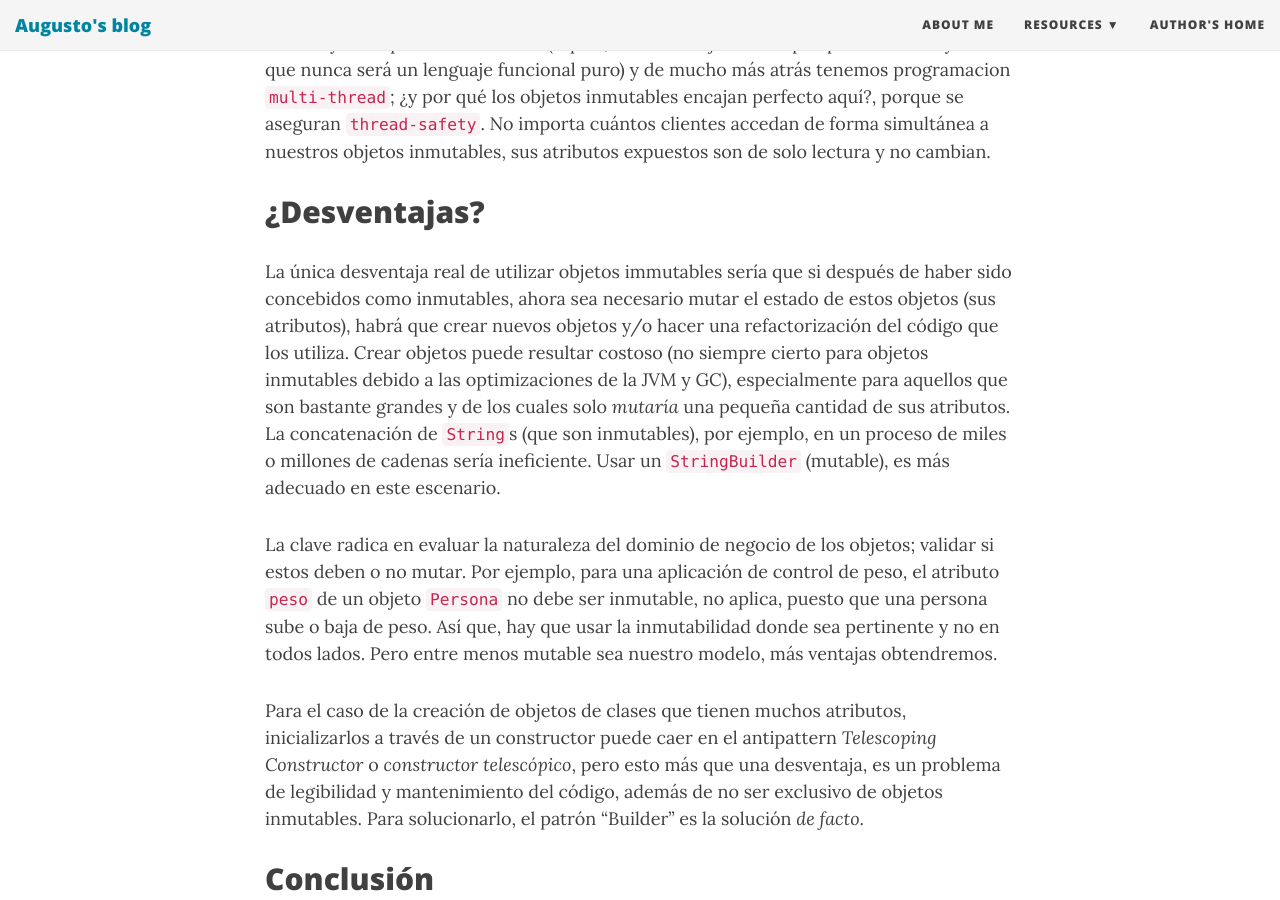
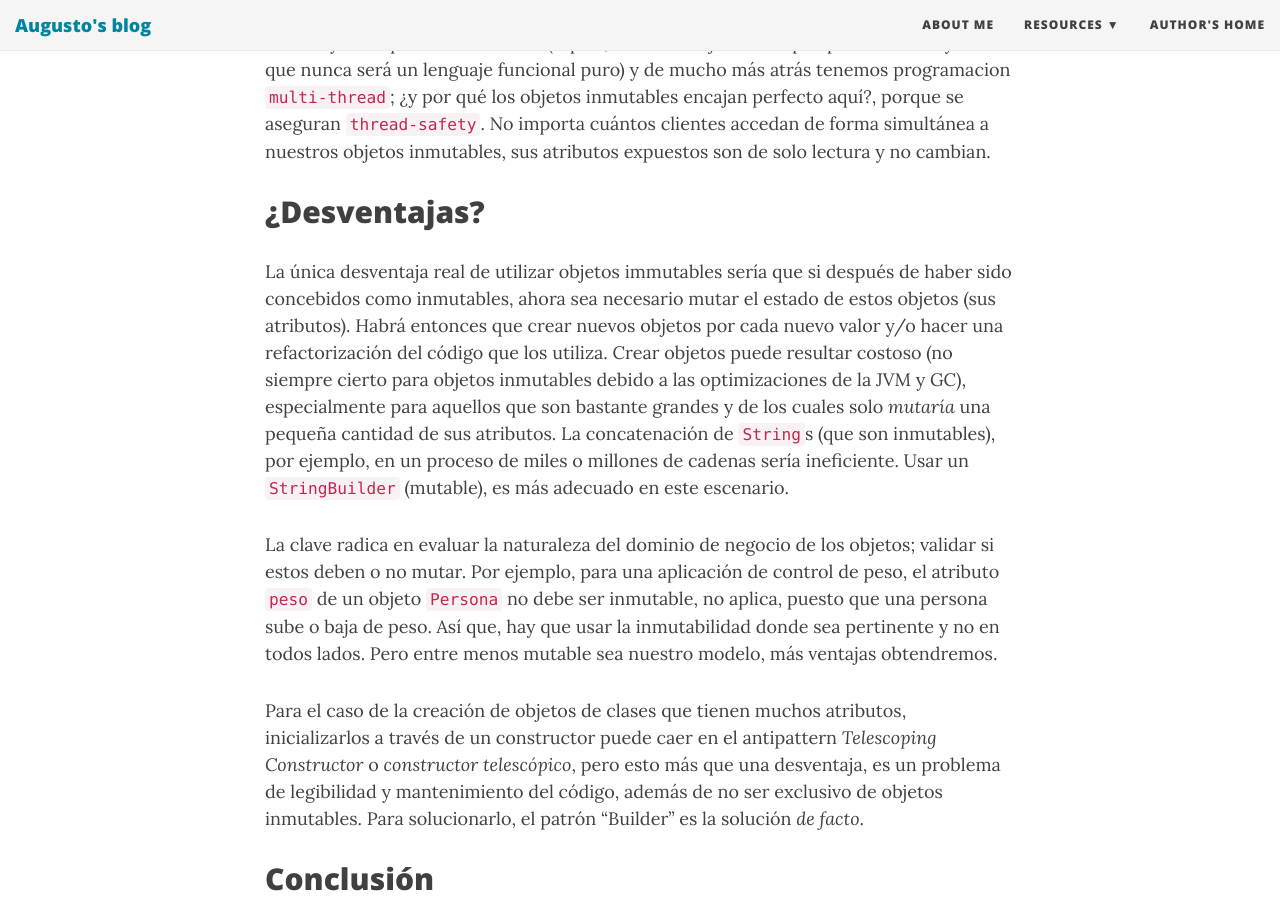
Before and after one commit to aukustomx/aukustomx.github.io, a Jekyll site: the page built from _posts/2019-04-18-good-java-design-immutability.md, in a window 1280 px wide and 900 px high, scrolled down 6430 px. Built offline with Jekyll 4.4.1, drawn with Linux system fonts in a browser that asks for light colours; nearby versions of some CDN libraries.

Commit message:
Update 2019-04-18-good-java-design-immutability.md

```diff
--- a/_posts/2019-04-18-good-java-design-immutability.md
+++ b/_posts/2019-04-18-good-java-design-immutability.md
@@ -157,7 +157,7 @@ Si fueras tú el estudiante en cuestión y al final del semestre recibieras una
 Otro beneficio de los objetos inmutables es su uso en la paralelización. Desde Java 8 ya contamos con un estilo funcional de programación (FP) *out-of-the-box* a través del API de Stream y las expresiones Lambda (repito, es un *estilo funcional* porque Java no es y creo que nunca será un lenguaje funcional puro) y de mucho más atrás tenemos programacion `multi-thread`; ¿y por qué los objetos inmutables encajan perfecto aquí?, porque se aseguran `thread-safety`. No importa cuántos clientes accedan de forma simultánea a nuestros objetos inmutables, sus atributos expuestos son de solo lectura y no cambian.
 
 ## ¿Desventajas?
-La única desventaja real de utilizar objetos immutables sería que si después de haber sido concebidos como inmutables, ahora sea necesario mutar el estado de estos objetos (sus atributos), habrá que crear nuevos objetos y/o hacer una refactorización del código que los utiliza. Crear objetos puede resultar costoso (no siempre cierto para objetos inmutables debido a las optimizaciones de la JVM y GC), especialmente para aquellos que son bastante grandes y de los cuales solo *mutaría* una pequeña cantidad de sus atributos. La concatenación de `String`s (que son inmutables), por ejemplo, en un proceso de miles o millones de cadenas sería ineficiente. Usar un `StringBuilder` (mutable), es más adecuado en este escenario.
+La única desventaja real de utilizar objetos immutables sería que si después de haber sido concebidos como inmutables, ahora sea necesario mutar el estado de estos objetos (sus atributos). Habrá entonces que crear nuevos objetos por cada nuevo valor y/o hacer una refactorización del código que los utiliza. Crear objetos puede resultar costoso (no siempre cierto para objetos inmutables debido a las optimizaciones de la JVM y GC), especialmente para aquellos que son bastante grandes y de los cuales solo *mutaría* una pequeña cantidad de sus atributos. La concatenación de `String`s (que son inmutables), por ejemplo, en un proceso de miles o millones de cadenas sería ineficiente. Usar un `StringBuilder` (mutable), es más adecuado en este escenario.
 
 La clave radica en evaluar la naturaleza del dominio de negocio de los objetos; validar si estos deben o no mutar. Por ejemplo, para una aplicación de control de peso, el atributo `peso` de un objeto `Persona` no debe ser inmutable, no aplica, puesto que una persona sube o baja de peso. Así que, hay que usar la inmutabilidad donde sea pertinente y no en todos lados. Pero entre menos mutable sea nuestro modelo, más ventajas obtendremos.
 
```
